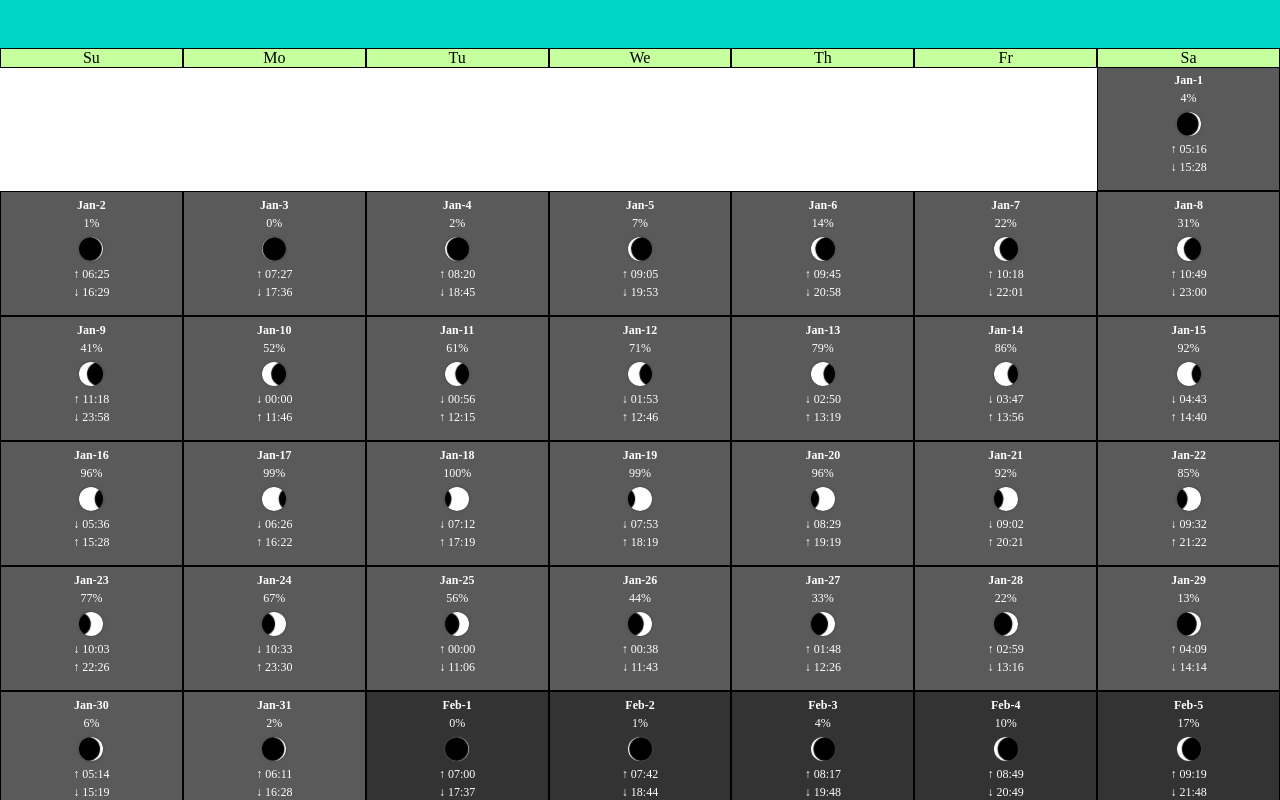
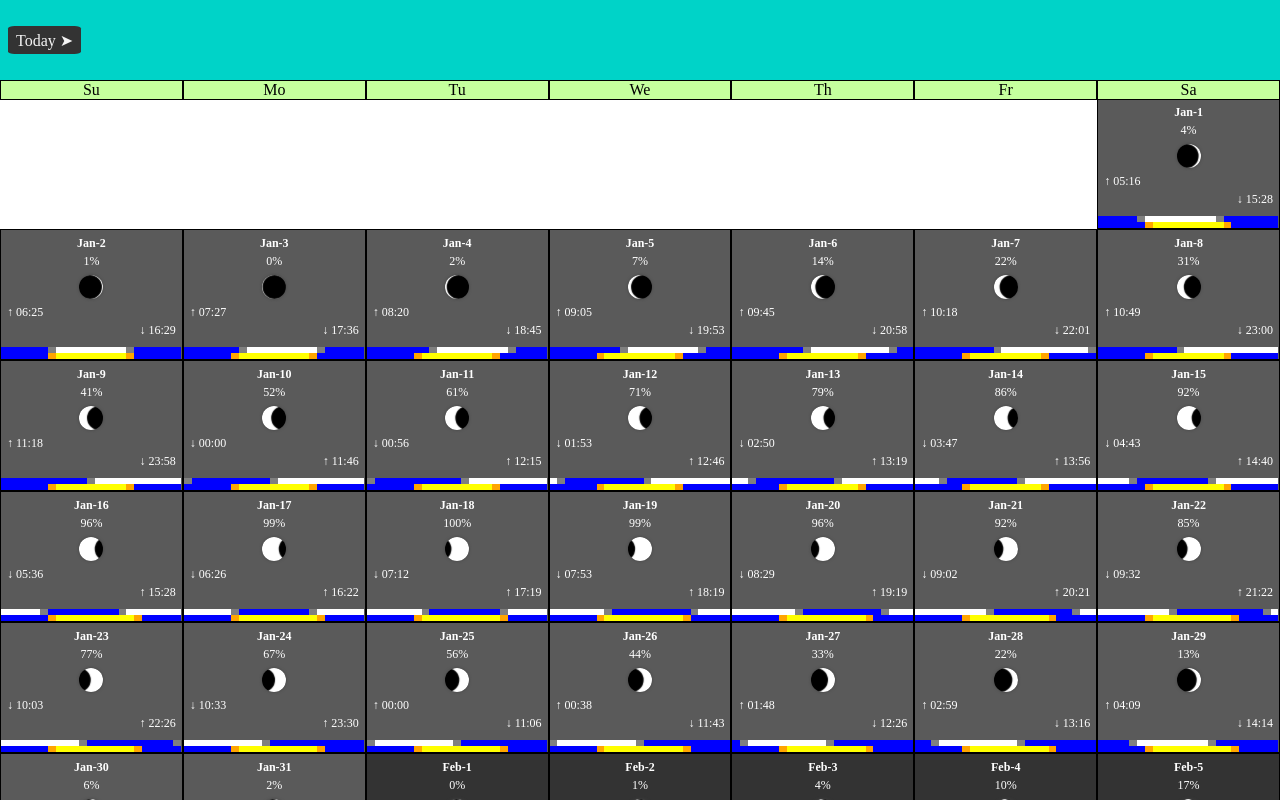
Before and after one commit to Guy7475/lunar-cal, a React (Create React App) app: page / in a window 1280 px wide. Shown: the top 800 px of the page. Built offline with nearby package versions, Linux system fonts and the light colour scheme.

Commit message:
light-bars+jump-btn

```diff
--- a/src/components/header/AppHeader.jsx
+++ b/src/components/header/AppHeader.jsx
@@ -1,8 +1,18 @@
 
 export const AppHeader = (props) => {
+
+    const jumpToToday = () => {
+        const todayDate = new Date().toISOString().slice(0, 10);
+        document.getElementById(`${todayDate}`).scrollIntoView({block: 'center' })
+    };
+
     return (
         <header className="app-header">
             {/* Astro Check */}
+            {/* <span className="jump-today" onClick={() => props.jumpToToday()}> */}
+            <span className="jump-today" onClick={() => jumpToToday()}>
+                Today ➤
+            </span>
         </header>
-    )
+    );
 }
--- a/src/components/moonCal/DayPreview.jsx
+++ b/src/components/moonCal/DayPreview.jsx
@@ -50,46 +50,71 @@ export const DayPreview = (props) => {
         return { boxShadow: `inset ${cover}em 0 1px white, 0 0 3px #444` };
     };
 
-    const first = () => {
-        const rise = +day.moon.times.rise.slice(0,2)
-        const set = +day.moon.times.set.slice(0,2)
+    const firstHorizCross = () => {
+        const rise = +day.moon.times.rise.slice(0, 2);
+        const set = +day.moon.times.set.slice(0, 2);
         if (rise < set) {
-            return <div>↑ {day.moon.times.rise}</div>
+            return <div className="first-horiz-cross">↑ {day.moon.times.rise}</div>;
         } else {
-            return <div>↓ {day.moon.times.set}</div>
+            return <div className="first-horiz-cross">↓ {day.moon.times.set}</div>;
         }
-    }
+    };
 
-    const second = () => {
-        const rise = +day.moon.times.rise.slice(0,2)
-        const set = +day.moon.times.set.slice(0,2)
+    const secondHorizCross = () => {
+        const rise = +day.moon.times.rise.slice(0, 2);
+        const set = +day.moon.times.set.slice(0, 2);
         if (rise > set) {
-            return <div>↑ {day.moon.times.rise}</div>
+            return <div className="second-horize-cross">↑ {day.moon.times.rise}</div>;
         } else {
-            return <div>↓ {day.moon.times.set}</div>
+            return <div className="second-horize-cross">↓ {day.moon.times.set}</div>;
         }
-    }
+    };
+
+    const moonHour = () => {
+        const rise = +day.moon.times.rise.slice(0, 2);
+        const set = +day.moon.times.set.slice(0, 2);
+        const sunrise = +day.sun.times.rise.slice(0, 2);
+        const sunset = +day.sun.times.set.slice(0, 2);
+
+        let bgc = '';
+        let hours = [];
+        for (let i = 0; i < 23; i++) {
+            if (rise < set) {
+                if (rise < i && i < set) bgc = 'white';
+                else if (i === rise || i === set) bgc = 'grey';
+                else bgc = 'blue';
+            } else {
+                if (i < set || rise < i) bgc = 'white';
+                else if (i === rise || i === set) bgc = 'grey';
+                else bgc = 'blue';
+            }
+            // if (i === 12) bgc = 'orange';
+            // if (i === sunrise || i === sunset) bgc = 'orange';
+            hours.push(<div className="moon-hour" key={i} style={{ backgroundColor: bgc }} />);
+        }
+        return hours;
+    };
 
     const sunHour = () => {
-        let hours = []
+        const sunrise = +day.sun.times.rise.slice(0, 2);
+        const sunset = +day.sun.times.set.slice(0, 2);
+        let bgc = '';
+        // console.log(day.date,sunrise, set)
+        let hours = [];
         for (let i = 0; i < 23; i++) {
-            hours.push(<div className="sun-hour" key={i}/>)
+            if (sunrise < i && i < sunset) bgc = 'yellow';
+            else if (i === sunrise || i === sunset) bgc = 'orange';
+            else bgc = 'blue';
+            // if (i === sunrise || i === sunset) bgc = 'orange';
+            // if (i === 12) bgc = 'orange';
+            hours.push(<div className="sun-hour" key={i} style={{ backgroundColor: bgc }} />);
         }
-        return hours
-    };
-
-    const setFocus = () => {
-        if (isToday()) {
-            return (
-                <div tabIndex="0" id="todayDiv" ></div>
-            );
-        }
-        // divRef.current.focus();
+        return hours;
     };
 
     if (!day) return <div>Loading...</div>;
     return (
-        <div className="day-preview" style={dayStyle} ref={divRef}>
+        <div className="day-preview" id={day.date} style={dayStyle} ref={divRef}>
             <div className="day-data">
                 <div className="date">
                     {day.monthName}-
@@ -100,22 +125,20 @@ export const DayPreview = (props) => {
                 </div>
                 <div className="moon-icon" style={moonShadow()} />
                 <div className="times">
-
-                        {first()}
-                        {/* ↑ {day.moon.times.rise} */}
-
+                    {firstHorizCross()}
                     <div>
-                        {second()}
-                        {/* ↓ {day.moon.times.set} */}
+                        {secondHorizCross()}
                     </div>
                 </div>
             </div>
             <div className="light-bars">
+                <div className="moon-bar" >
+                    {moonHour()}
+                </div>
                 <div className="sun-bar" >
-                    {/* {sunHour()} */}
+                    {sunHour()}
                 </div>
             </div>
-            {setFocus()}
         </div>
     );
 };
--- a/src/components/moonCal/MoonCal.jsx
+++ b/src/components/moonCal/MoonCal.jsx
@@ -4,7 +4,7 @@ import { moonCalcService } from '../../services/moonCalService';
 import { useState, useEffect } from 'react';
 import { DayPreview } from './DayPreview';
 
-export const MoonCal = (props) => {
+export const MoonCal = () => {
 
     const [cal, setCal] = useState(null);
 
@@ -39,8 +39,8 @@ export const MoonCal = (props) => {
     const focusOnToday = () => {
         //TODO - remove the timeout and set autofocus
         setTimeout(() => {
-            // document.getElementById("todayDiv").focus();
-            document.getElementById("todayDiv").scrollIntoView({block: 'center' })
+            const todayDate = new Date().toISOString().slice(0, 10);
+            document.getElementById(`${todayDate}`).scrollIntoView({ block: 'center' });
         }, 300);
     };
 
@@ -59,7 +59,7 @@ export const MoonCal = (props) => {
             <div className='cal-body'>
                 {padding()}
                 {cal.map(month => {
-                    return month.days.map((day, index) => <DayPreview key={index} day={day} focusOnToday={focusOnToday} />);
+                    return month.days.map((day, index) => <DayPreview key={index} day={day} />);
                 })}
             </div>
             {focusOnToday()}
--- a/src/scss/components/app-header.scss
+++ b/src/scss/components/app-header.scss
@@ -1,92 +1,16 @@
 .app-header {
     position: fixed;
+    display: flex;
+    align-items: center;
+    padding: .5em;
     width: 100%;
     height: $headerHeight;
     background-color: $appColorDarker;
 
-    .logo-container {
-        // font-size: 1.25em;
-        font-weight: bolder;
-
-        a {
-            color: black;
-        }
+    .jump-today {
+        color: whitesmoke;
+        background-color: #333333;
+        padding: .3em .5em;
+        border-radius: 9%;
     }
-
-    .search-bar-container {
-        .icon {
-            margin-right: .3em;
-        }
-
-        input {
-            width: 7em;
-            height: 1.5em;
-            background-color: rgba(255, 255, 255, 0);
-            border: none;
-            border-bottom: 1px solid rgba(0, 0, 0, 0.1);
-
-        }
-
-        input:focus {
-            outline: none;
-            border-bottom: 1px solid rgba(0, 0, 0, 0.8);
-        }
-
-        input::placeholder {
-            font-size: 1.25em;
-            color: $halfTransparent;
-            font-weight: bold;
-            text-align: center;
-        }
-    }
-
-    .main-menu-container {
-        font-size: 1.25em;
-        font-weight: bolder;
-    }
-
-    // mobile
-    display: grid;
-    grid-template-columns: 2fr 6fr 2fr;
-    grid-template-areas: "mmc sbc lc"
-    ;
-
-    .logo-container {
-        grid-area: lc;
-        padding-right: 1em;
-        display: flex;
-        justify-content: end;
-        align-items: center;
-    }
-
-    .search-bar-container {
-        grid-area: sbc;
-        display: flex;
-        justify-content: center;
-        align-items: center;
-    }
-
-    .main-menu-container {
-        grid-area: mmc;
-        padding-left: 1em;
-        display: flex;
-        justify-content: start;
-        align-items: center;
-    }
-
 }
-
-// .app-header {
-//     position: fixed;
-//     width: 100%;
-//     display: flex;
-//     justify-content: space-between;
-//     background-color: $appColor;
-//     height: $headerHeight;
-//     border-bottom: 2px solid black;
-
-//     nav ul{
-//         display: flex;
-//         align-items: center;
-//     }
-// }
--- a/src/scss/components/moon-cal.scss
+++ b/src/scss/components/moon-cal.scss
@@ -49,17 +49,29 @@
                 }
             }
 
-            .sun-bar {
+            .times {
+                .first-horiz-cross {
+                    text-align: start;
+                }
+
+                .second-horize-cross {
+                    text-align: end;
+                }
+            }
+
+            .moon-bar {
                 height: .5em;
-
+                width: 104%;
                 display: grid;
                 grid-template-columns: repeat(24, 1fr);
 
-                .sun-hour {
-                    background-color: yellow;
-                    // border: 1px solid blue;
-                    // width: calc(100%/24);
-                }
+            }
+            .sun-bar {
+                height: .5em;
+                width: 104%;
+                display: grid;
+                grid-template-columns: repeat(24, 1fr);
+
             }
         }
     }
--- a/src/scss/setup/_variables.scss
+++ b/src/scss/setup/_variables.scss
@@ -1,5 +1,5 @@
 // sizes
-$headerHeight: 6vh;
+$headerHeight: 10vh;
 $colorPickerSize: 1.5Rem;
 
 // colors
```
